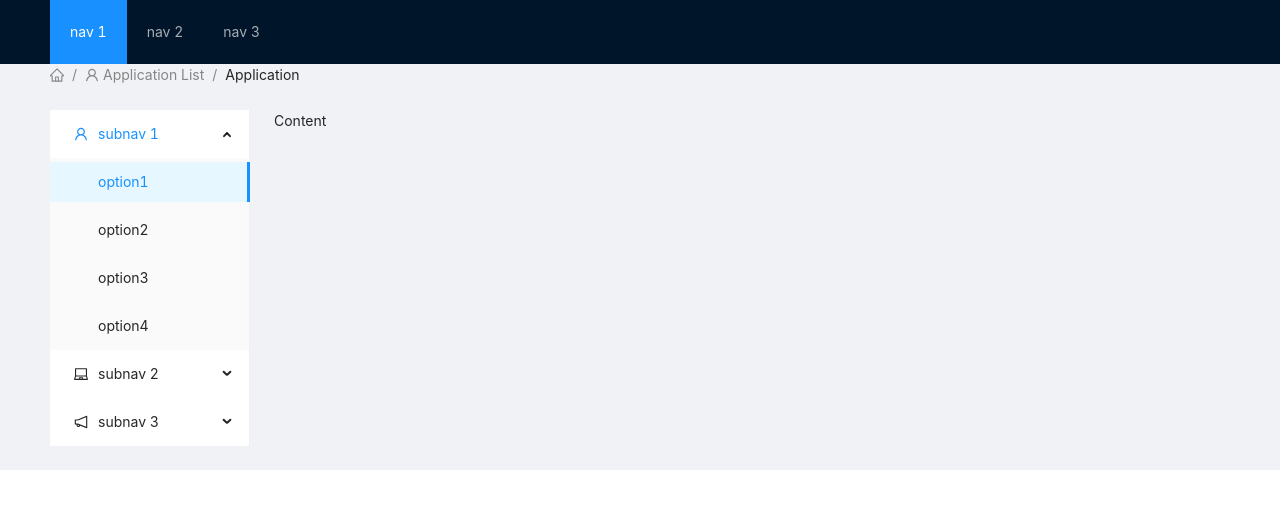
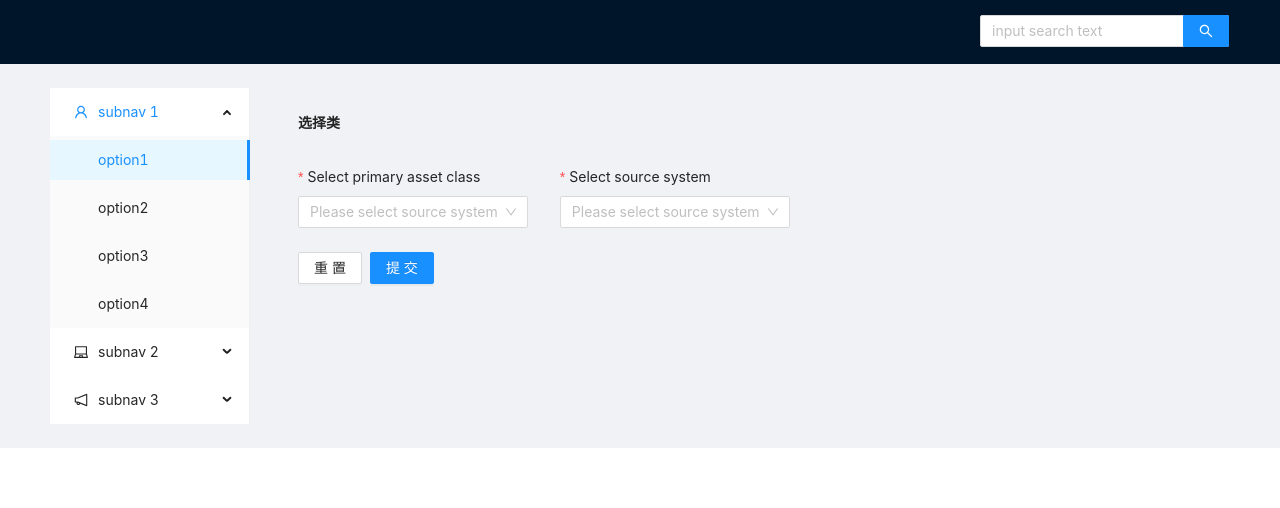
Before and after one commit to LinZikai1996/DataQualityPrediction, a React (Create React App) app in the folder dqp-react/: page / in a window 1280 px wide. Shown: the top 508 px of the page. Built offline with nearby package versions, Linux system fonts and the light colour scheme.

Commit message:
update DataFrame

```diff
--- a/dqp-react/package.json
+++ b/dqp-react/package.json
@@ -4,6 +4,7 @@
   "private": true,
   "dependencies": {
     "@ant-design/icons": "^4.7.0",
+    "@ant-design/pro-components": "^1.1.14",
     "@craco/craco": "^6.4.5",
     "@emotion/react": "^11.9.3",
     "@emotion/styled": "^11.9.3",
@@ -23,6 +24,10 @@
     "babel-plugin-import": "^1.13.5",
     "craco-less": "^2.0.0",
     "customize-cra": "^1.0.0",
+    "less": "^4.1.3",
+    "less-loader": "^11.0.0",
+    "mockjs": "^1.1.0",
+    "rc-util": "^5.23.0",
     "react": "^18.2.0",
     "react-app-rewired": "^2.2.1",
     "react-dom": "^18.2.0",
--- /dev/null
+++ b/dqp-react/src/App.css
@@ -0,0 +1 @@
+@import "~antd/dist/antd.css";
--- a/dqp-react/src/App.jsx
+++ b/dqp-react/src/App.jsx
@@ -1,13 +1,12 @@
 import React, { Component } from 'react'
-import NavBar from './components/NavBar'
+import Frame from './components/Frame'
+import './App.css'
 
 
 export default class App extends Component {
   render() {
     return (
-      <div>
-        <NavBar />
-      </div>
+      <Frame />
     )
   }
 }
--- /dev/null
+++ b/dqp-react/src/components/Frame/index.jsx
@@ -0,0 +1,23 @@
+import React, { Component } from 'react'
+import { Layout } from 'antd';
+
+
+import NarBar from '../NavBar'
+import SideBar from '../SideBar';
+
+const { Content } = Layout;
+
+
+export default class Frame extends Component {
+
+  render() {
+    return (
+      <Layout>
+        <NarBar />
+        <Content style={{ padding: '0 50px' }}>
+          <SideBar />
+        </Content>
+      </Layout>
+    )
+  }
+}
--- a/dqp-react/src/components/NavBar/index.css
+++ /dev/null
@@ -1,16 +0,0 @@
-.site-layout-content {
-    min-height: 280px;
-    padding: 24px;
-    background: #fff;
-}
-.logo {
-  float: left;
-  width: 120px;
-  height: 31px;
-  margin: 16px 24px 16px 0;
-
-}
-.ant-row-rtl .logo {
-  float: right;
-  margin: 16px 0 16px 24px;
-}
--- a/dqp-react/src/components/NavBar/index.jsx
+++ b/dqp-react/src/components/NavBar/index.jsx
@@ -1,72 +1,21 @@
 import React, { Component } from 'react'
-import { LaptopOutlined, NotificationOutlined, UserOutlined, HomeOutlined } from '@ant-design/icons';
-import { Breadcrumb, Layout, Menu, Input, Icon } from 'antd';
+import { Layout, Input } from 'antd';
 
-import './index.css'
+const { Header } = Layout;
+const {Search} = Input;
 
-const { Header, Content, Sider } = Layout;
-
-const { Search } = Input;
-
-const items1 = ['1', '2', '3'].map((key) => ({
-  key,
-  label: `nav ${key}`,
-}));
-
-const items2 = [UserOutlined, LaptopOutlined, NotificationOutlined].map((icon, index) => {
-  const key = String(index + 1);
-  return {
-    key: `sub${key}`,
-    icon: React.createElement(icon),
-    label: `subnav ${key}`,
-    children: new Array(4).fill(null).map((_, j) => {
-      const subKey = index * 4 + j + 1;
-      return {
-        key: subKey,
-        label: `option${subKey}`,
-      };
-    }),
-  };
-});
-
-export default class index extends Component {
+export default class Navbar extends Component {
   render() {
     return (
       <Layout>
-
         <Header className="header">
-          <Menu theme="dark" mode="horizontal" defaultSelectedKeys={['1']} items={items1} />
-          {/* <Search
+          <Search
             placeholder="input search text"
             onSearch={value => console.log(value)}
-            style={{ width: 200 }}
-          /> */}
+            style={{ width: 250 , marginTop: 15, float: "right"}}
+            enterButton
+          />
         </Header>
-        <Content style={{ padding: '0 50px' }}>
-        <Breadcrumb>
-          <Breadcrumb.Item href="">
-            <HomeOutlined />
-          </Breadcrumb.Item>
-          <Breadcrumb.Item href="">
-            <UserOutlined />
-            <span>Application List</span>
-          </Breadcrumb.Item>
-          <Breadcrumb.Item>Application</Breadcrumb.Item>
-        </Breadcrumb>
-          <Layout className="site-layout-background" style={{ padding: '24px 0' }}>
-            <Sider className="site-layout-background" width={200}>
-              <Menu
-                mode="inline"
-                defaultSelectedKeys={['1']}
-                defaultOpenKeys={['sub1']}
-                style={{ height: '100%' }}
-                items={items2}
-              />
-            </Sider>
-            <Content style={{ padding: '0 24px', minHeight: 280 }}>Content</Content>
-          </Layout>
-        </Content>
-
       </Layout>
     )
   }
--- /dev/null
+++ b/dqp-react/src/components/SideBar/DataForm/index.jsx
@@ -0,0 +1,60 @@
+import React, { Component } from 'react'
+import {
+    ProForm,
+    ProFormCheckbox,
+    ProFormDigit,
+    ProFormDigitRange,
+    ProFormGroup,
+    ProFormRadio,
+    ProFormRate,
+    ProFormSelect,
+    ProFormSwitch,
+    ProFormText,
+  } from '@ant-design/pro-components';
+
+
+export default class DataForm extends Component {
+    render() {
+        return (
+            <div style={{   padding: 24, }}>
+              <ProForm>
+                <ProFormGroup label="选择类" style={{gap: '0 32px', }}>
+                  <ProFormSelect
+                    name="primary_asset_class"
+                    label="Select primary asset class"
+                    valueEnum={{
+                      MoneyMarket: 'MoneyMarket',
+                      FixedIncome: 'FixedIncome',
+                      InterestRate: 'InterestRate',
+                      ForeignExchange: 'ForeignExchange',
+                      SecuritiesFinance: 'SecuritiesFinance',
+                      ExchangeTraded: 'ExchangeTraded',
+                      Commodity: 'Commodity',
+                      Equity: 'Equity',
+                      Credit: 'Credit',
+                    }}
+                    placeholder="Please select source system"
+                    rules={[{ required: true, message: 'Please select source system!' }]}
+                  />
+                  <ProFormSelect
+                    name="source_system"
+                    label="Select source system"
+                    valueEnum={{
+                      Murex: 'Murex',
+                      Sophis: 'Sophis',
+                      T24: 'T24',
+                      FEDS: 'FEDS',
+                      Sabre: 'Sabre',
+                      MX_FXCASH: 'MX_FXCASH',
+                      BTS: 'BTS',
+                      EQCONNECT: 'EQCONNECT',
+                    }}
+                    placeholder="Please select source system"
+                    rules={[{ required: true, message: 'Please select source system!' }]}
+                  />
+                </ProFormGroup>
+            </ProForm>
+          </div>
+        )
+    }
+}
--- /dev/null
+++ b/dqp-react/src/components/SideBar/index.jsx
@@ -0,0 +1,43 @@
+import React, { Component } from 'react'
+import { LaptopOutlined, NotificationOutlined, UserOutlined } from '@ant-design/icons';
+import { Layout, Menu } from 'antd';
+import DataForm from './DataForm';
+const { Content, Sider } = Layout;
+
+const items2 = [UserOutlined, LaptopOutlined, NotificationOutlined].map((icon, index) => {
+    const key = String(index + 1);
+    return {
+      key: `sub${key}`,
+      icon: React.createElement(icon),
+      label: `subnav ${key}`,
+      children: new Array(4).fill(null).map((_, j) => {
+        const subKey = index * 4 + j + 1;
+        return {
+          key: subKey,
+          label: `option${subKey}`,
+        };
+      }),
+    };
+  });
+
+export default class SideBar extends Component {
+
+    render() {
+        return (
+            <Layout className="site-layout-background" style={{ padding: '24px 0' }}>
+                <Sider className="site-layout-background" width={200}>
+                    <Menu
+                        mode="inline"
+                        defaultSelectedKeys={['1']}
+                        defaultOpenKeys={['sub1']}
+                        style={{ height: '100%' }}
+                        items={items2}
+                    />
+                </Sider>
+                <Content style={{ padding: '0 24px', minHeight: 280 }}>
+                  <DataForm />
+                </Content>
+            </Layout>
+        )
+    }
+}
```
Also changed, not shown: 1 other file (tests, documents, lock files or other folders).
